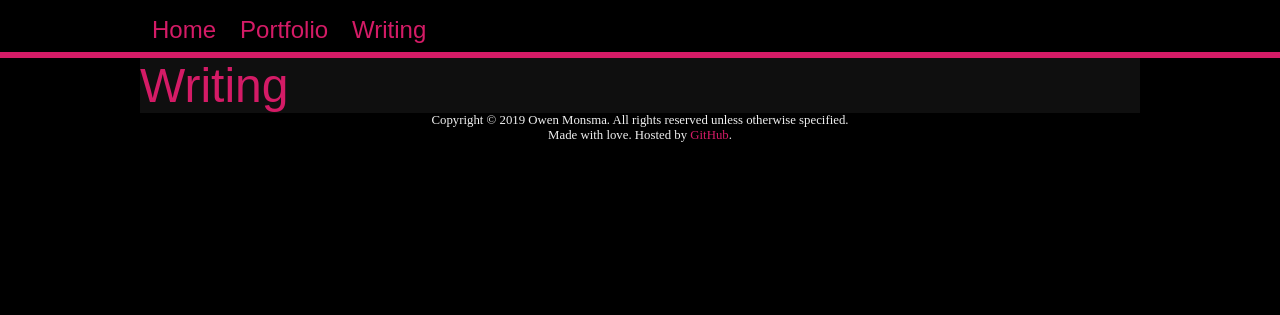
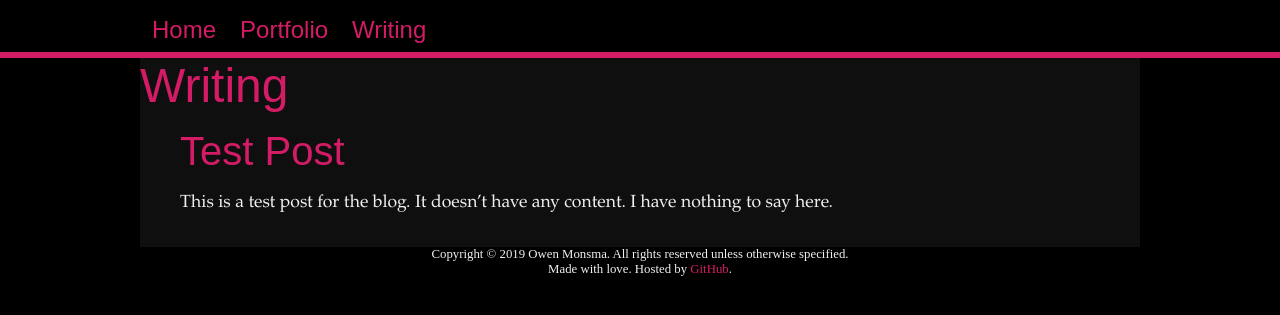
Before and after one commit to darkfire613/darkfire613.github.io, a Jekyll site: the page built from blog.html, in a window 1280 px wide. Shown: the top 315 px of the page. Built offline with Jekyll 4.4.1, drawn with Linux system fonts in a browser that asks for light colours.

Commit message:
updated css for better responsive width

```diff
--- a/_layouts/default.html
+++ b/_layouts/default.html
@@ -5,11 +5,11 @@
     <meta name='viewport'
       content='width=device-width, initial-scale=1.0, maximum-scale=1.0' />
     <title>{{ page.title }}</title>
-    <link rel="stylesheet" type="text/css" href="assets/css/styles.css">
+    <link rel="stylesheet" type="text/css" href="/assets/css/styles.css">
   </head>
   <body>
     {% include navigation.html %}
-  	<div class="container" id="{{page.title | downcase}}">
+  	<div class="container">
     	{{ content }}
     </div>
     {% include footer.html %}
--- /dev/null
+++ b/_posts/2019-09-07-test.md
@@ -0,0 +1,5 @@
+---
+layout: post
+title: Test Post
+---
+This is a test post for the blog. It doesn't have any content. I have nothing to say here.
--- a/_sass/main.scss
+++ b/_sass/main.scss
@@ -108,6 +108,8 @@
 	}
 }
 
+/* Homepage */
+
 #bio
 {
 	width: 100%;
@@ -123,7 +125,46 @@
 	}
 }
 
+/* Portfolio */
 
+.project
+{
+	background-color: $neutral-gray;
+	margin: 1em;
+	width: 250px;
+	height: 250px;
+}
+
+
+/* Blog */
+
+ul
+{
+	list-style: none;
+}
+
+article
+{
+	width: 100%;
+	margin: 0;
+
+	h2
+	{
+		width: 100%;
+		margin: .5em;
+	}
+
+	h3
+	{
+		margin: .5em;
+		font: $header-font;
+	}
+
+	p
+	{
+		margin: .5em;
+	}
+}
 
 /* Tablet/Desktop style */
 
@@ -131,13 +172,13 @@
 {
 	nav
 	{
-		width: $desktop-width;
+		max-width: $desktop-width;
 		justify-content: flex-start;
 	}
 
 	.container
 	{
-		width: $desktop-width;
+		max-width: $desktop-width;
 		margin: 0 auto;
 		justify-content: space-between;
 	}
@@ -154,11 +195,3 @@
 		max-width: 50%;
 	}
 }
-
-.project
-{
-	background-color: $neutral-gray;
-	margin: 1em;
-	width: 250px;
-	height: 250px;
-}
--- a/blog.html
+++ b/blog.html
@@ -3,3 +3,11 @@
 title: Writing
 ---
 <h1>Writing</h1>
+
+<ul>
+{% for post in site.posts %}
+<li>
+	<h2><a href="{{ post.url }}">{{ post.title }}</a></h2>
+	<p>{{ post.excerpt }}</p>
+{% endfor %}
+</ul>
```
Also changed, not shown: _layouts/post.html (added, +8 -0 lines).
